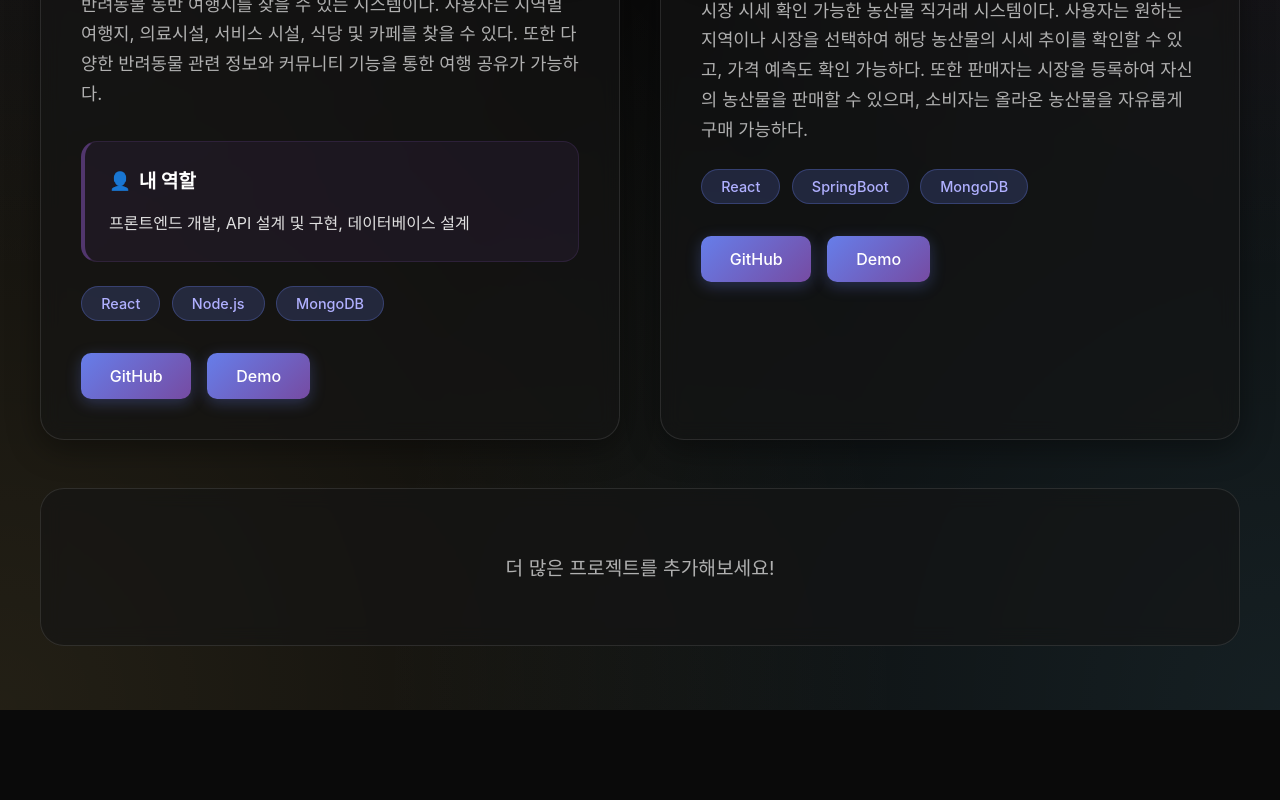
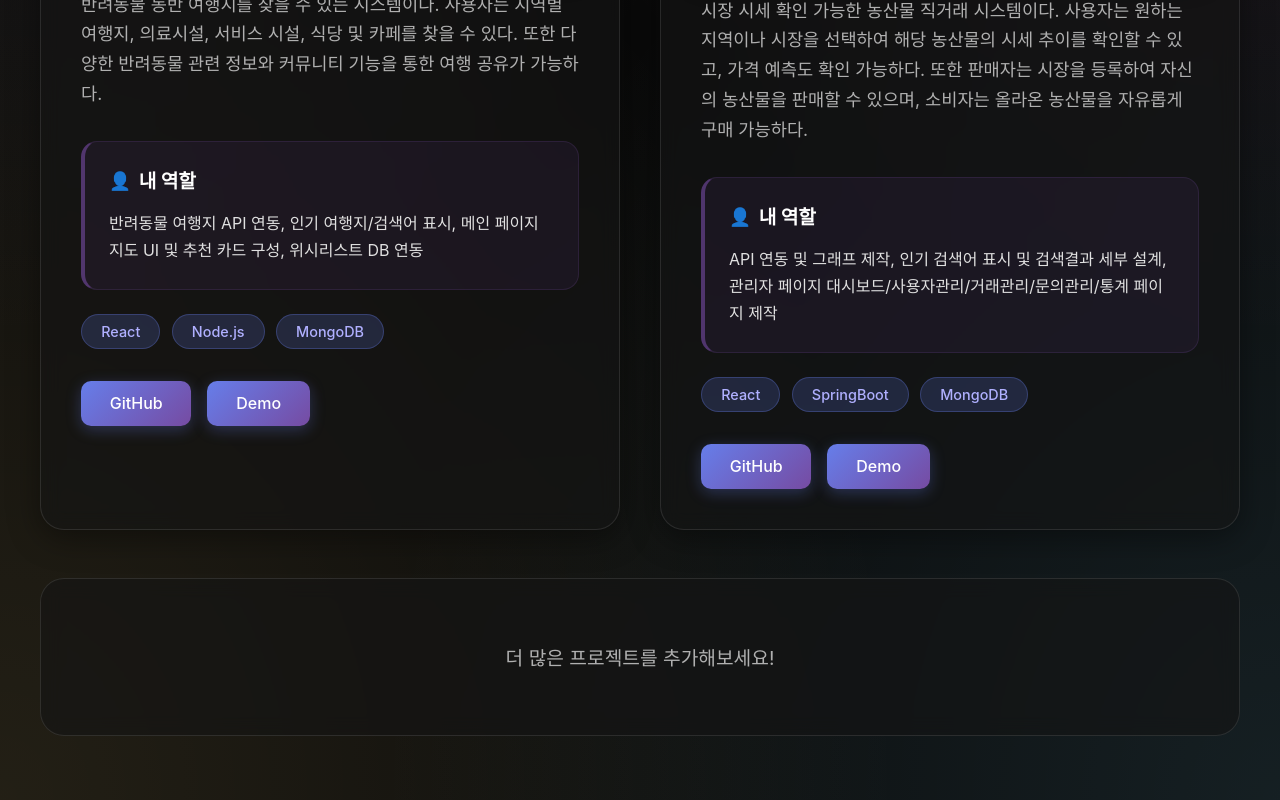
Before and after one commit to waguwagu796/waguwagu796.github.io, a React (Create React App) app: page /fullstack in a window 1280 px wide. Shown: the part 744-1544 px from the top of the page. Before the commit the page ends 1454 px from the top, so only its background shows below. Built offline with nearby package versions, Linux system fonts and the light colour scheme.

Commit message:
내 역할 설명 추가

```diff
--- a/src/pages/Fullstack.js
+++ b/src/pages/Fullstack.js
@@ -17,7 +17,7 @@ function Fullstack() {
       video: 'https://youtu.be/HhoATZ1Imtw?si=eFJ50t9xHMpegZ67', // YouTube URL 또는 비디오 파일 경로를 여기에 입력하세요 (예: 'https://www.youtube.com/watch?v=VIDEO_ID' 또는 '/videos/project1.mp4')
       images: [], // 이미지 URL 배열 (예: ['/images/project1-1.jpg', '/images/project1-2.jpg'])
       documents: [], // 문서 배열 (예: [{ name: '프로젝트_발표자료.pdf', url: '/docs/presentation.pdf' }])
-      role: '프론트엔드 개발, API 설계 및 구현, 데이터베이스 설계' // 내 역할 설명 (문자열 또는 배열)
+      role: '반려동물 여행지 API 연동, 인기 여행지/검색어 표시, 메인 페이지 지도 UI 및 추천 카드 구성, 위시리스트 DB 연동' // 내 역할 설명 (문자열 또는 배열)
     },
     {
       id: 2,
@@ -29,7 +29,7 @@ function Fullstack() {
       video: 'https://youtu.be/KXSIM-IT25Q?si=UtSfACzehavGbCBc', // YouTube URL 또는 비디오 파일 경로를 여기에 입력하세요
       images: [], // 이미지 URL 배열
       documents: [], // 문서 배열
-      role: '' // 내 역할 설명
+      role: 'API 연동 및 그래프 제작, 인기 검색어 표시 및 검색결과 세부 설계, 관리자 페이지 대시보드/사용자관리/거래관리/문의관리/통계 페이지 제작' // 내 역할 설명
     }
   ];
 
```
